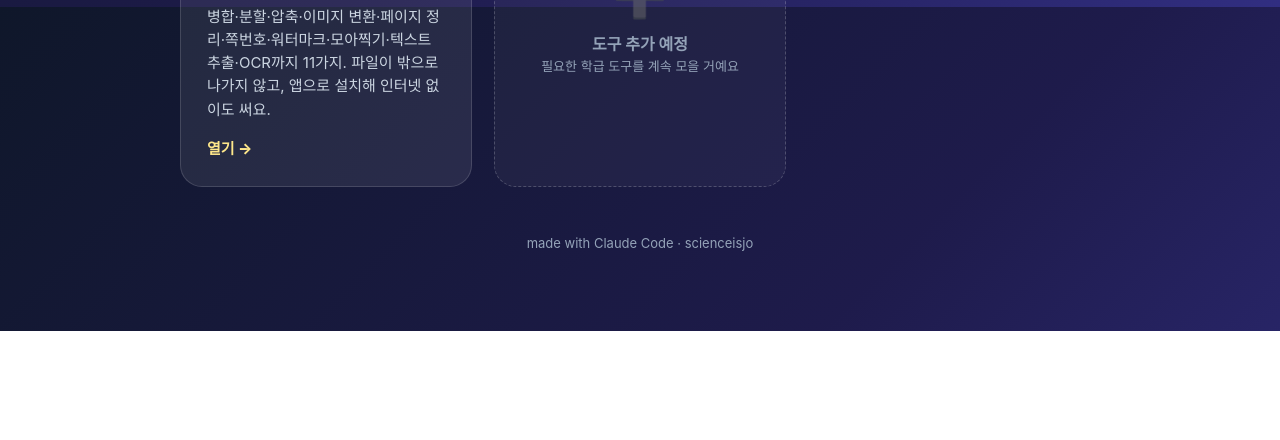
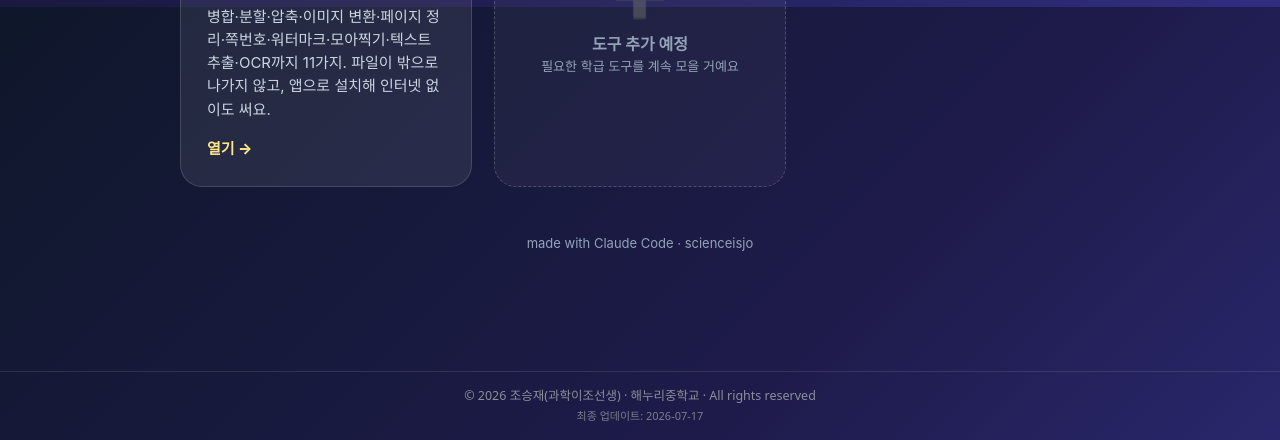
Before and after one commit to scienceisjo/class-tools, a plain HTML site: page index.html in a window 1280 px wide. Shown: the part 793-1233 px from the top of the page. Before the commit the page ends 1124 px from the top, so only its background shows below. Drawn offline with Linux system fonts and the light colour scheme.

Commit message:
chore: add unified credit footer

```diff
--- a/index.html
+++ b/index.html
@@ -87,5 +87,6 @@
 
     <footer>made with Claude Code · scienceisjo</footer>
   </div>
+<footer id="app-credit" style="width:100%;box-sizing:border-box;margin:2.5rem 0 0;padding:14px 12px;text-align:center;font-size:12.5px;line-height:1.6;color:#8a8f98;font-family:system-ui,-apple-system,'Segoe UI','Malgun Gothic',sans-serif;border-top:1px solid rgba(128,128,128,.25);">© 2026 조승재(과학이조선생) · 해누리중학교 · All rights reserved<br><span style="font-size:11px;opacity:.85;">최종 업데이트: 2026-07-17</span></footer>
 </body>
 </html>
```
